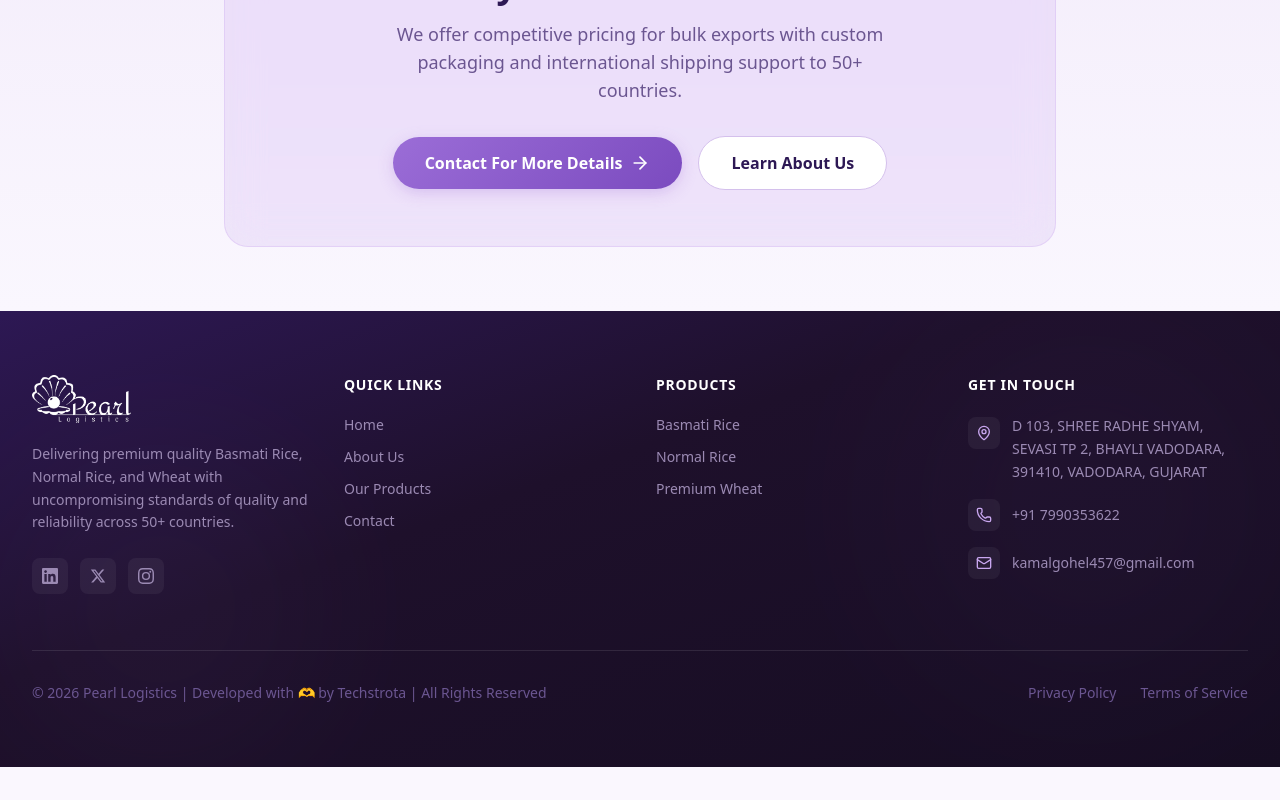
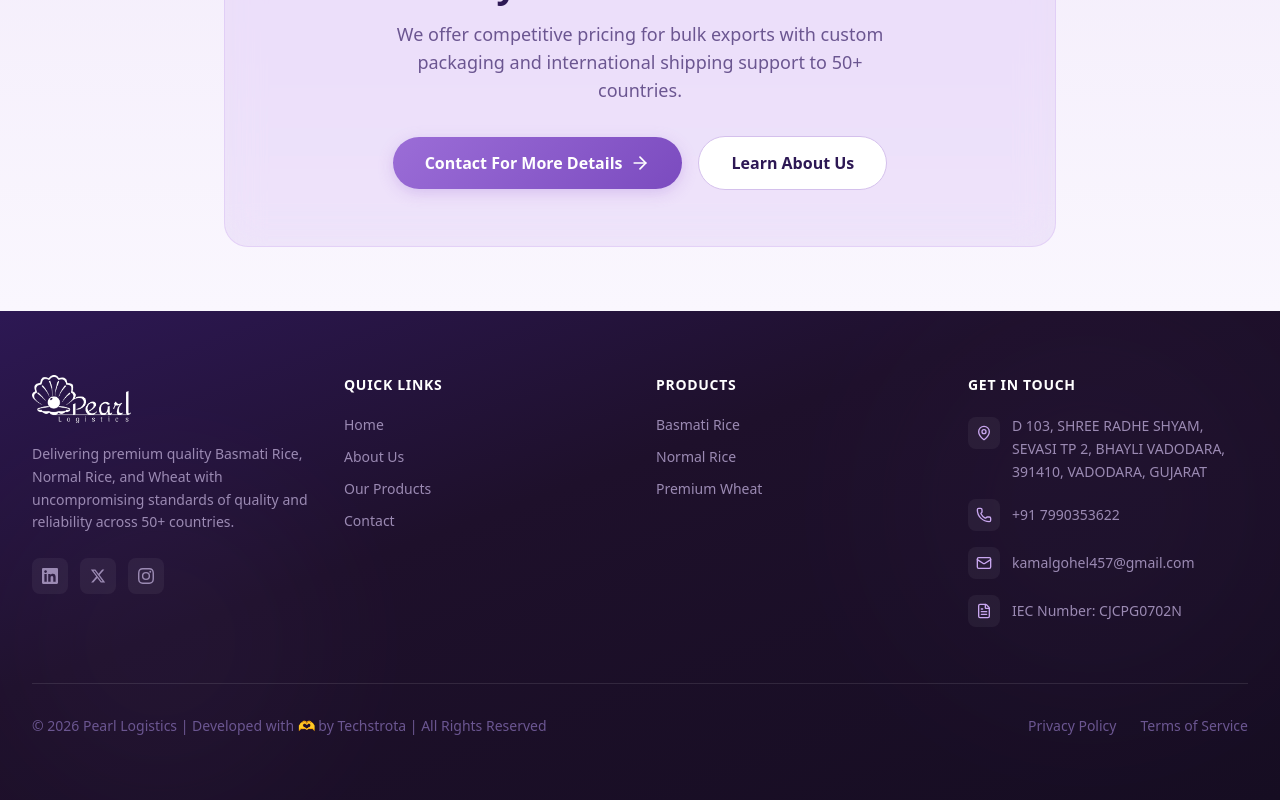
Before and after one commit to Maan0882/pearl, a Next.js app: page / in a window 1280 px wide. Shown: the part 1692-2492 px from the top of the page. Before the commit the page ends 2459 px from the top, so only its background shows below. Built offline with nearby package versions, Linux system fonts and the light colour scheme.

Commit message:
feat: Added IEC Number

```diff
--- a/app/components/Footer.tsx
+++ b/app/components/Footer.tsx
@@ -1,4 +1,4 @@
-import { Wheat, Mail, Phone, MapPin, ArrowUpRight } from "lucide-react";
+import { Wheat, Mail, Phone, MapPin, ArrowUpRight, FileText } from "lucide-react";
 import Link from "next/link";
 import Image from 'next/image';
 
@@ -146,6 +146,14 @@ export default function Footer() {
                   kamalgohel457@gmail.com
                 </span>
               </li>
+              <li className="flex items-center gap-3">
+                <div className="w-8 h-8 rounded-lg bg-white/5 flex items-center justify-center shrink-0">
+                  <FileText className="h-4 w-4 text-accent-light" />
+                </div>
+                <span className="text-sm text-[#9b8ab3]">
+                  IEC Number: CJCPG0702N
+                </span>
+              </li>
             </ul>
           </div>
         </div>
```
